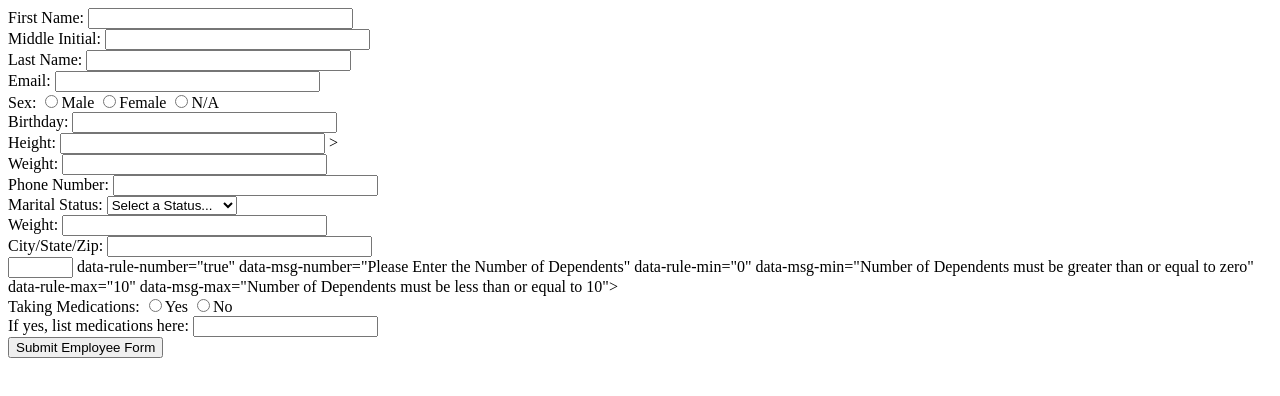
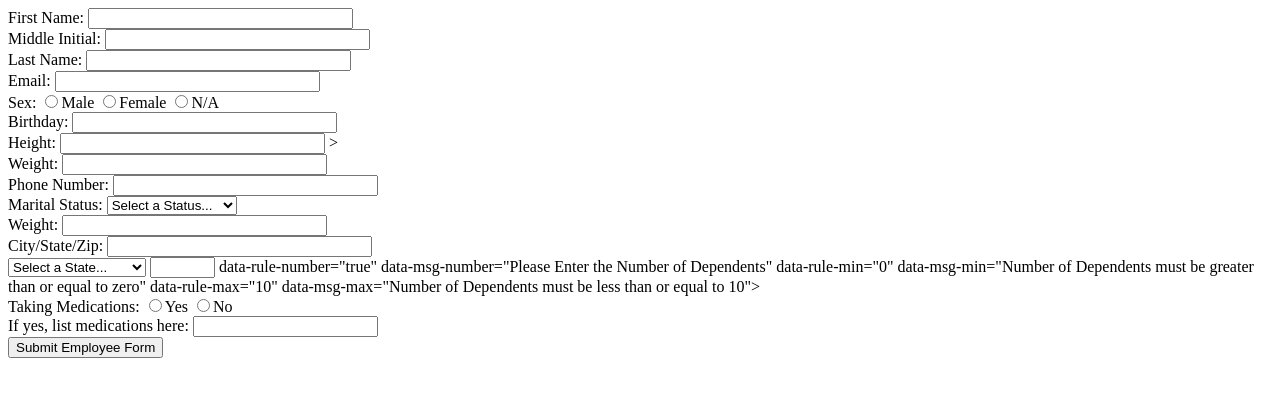
Before and after one commit to kacolter/it-indigoo, a plain HTML site: page jquery/assets/index.html in a window 1280 px wide. Drawn offline with nearby package versions, Linux system fonts and the light colour scheme.

Commit message:
finished jquery

```diff
--- a/jquery/assets/index.html
+++ b/jquery/assets/index.html
@@ -78,6 +78,61 @@
     <label for="city" class="error"></label>
 </br>
 
+    <label for="state" class="formlabel"></label>
+    <select id="state" name="state" size="1" date-rule-required="true">
+            <option value="">Select a State...</option>
+            <option value="AL">Alabama</option>
+            <option value="AK">Alaska</option>
+            <option value="AZ">Arizona</option>
+            <option value="AR">Arkansas</option>
+            <option value="CA">California</option>
+            <option value="CO">Colorado</option>
+            <option value="CT">Connecticut</option>
+            <option value="DE">Delaware</option>
+            <option value="DC">District of Columbia</option>
+            <option value="FL">Florida</option>
+            <option value="GA">Georgia</option>
+            <option value="HI">Hawaii</option>
+            <option value="ID">Idaho</option>
+            <option value="IL">Illinois</option>
+            <option value="IN">Indiana</option>
+            <option value="IA">Iowa</option>
+            <option value="KS">Kansas</option>
+            <option value="KY">Kentucky</option>
+            <option value="LA">Louisiana</option>
+            <option value="ME">Maine</option>
+            <option value="MD">Maryland</option>
+            <option value="MA">Massachusetts</option>
+            <option value="MI">Michigan</option>
+            <option value="MN">Minnesota</option>
+            <option value="MS">Mississippi</option>
+            <option value="MO">Missouri</option>
+            <option value="MT">Montana</option>
+            <option value="NE">Nebraska</option>
+            <option value="NV">Nevada</option>
+            <option value="NH">New Hampshire</option>
+            <option value="NJ">New Jersey</option>
+            <option value="NM">New Mexico</option>
+            <option value="NY">New York</option>
+            <option value="NC">North Carolina</option>
+            <option value="ND">North Dakota</option>
+            <option value="OH">Ohio</option>
+            <option value="OK">Oklahoma</option>
+            <option value="OR">Oregon</option>
+            <option value="PA">Pennsylvania</option>
+            <option value="RI">Rhode Island</option>
+            <option value="SC">South Carolina</option>
+            <option value="SD">South Dakota</option>
+            <option value="TN">Tennessee</option>
+            <option value="TX">Texas</option>
+            <option value="UT">Utah</option>
+            <option value="VT">Vermont</option>
+            <option value="VA">Virginia</option>
+            <option value="WA">Washington</option>
+            <option value="WV">West Virginia</option>
+            <option value="WI">Wisconsin</option>
+            <option value="WY">Wyoming</option>
+    </select>
 
     <label for="zip" class="formlabel"></label>
     <input type="text" id="zip" name="zip" size="5" maxlength="5"
```
